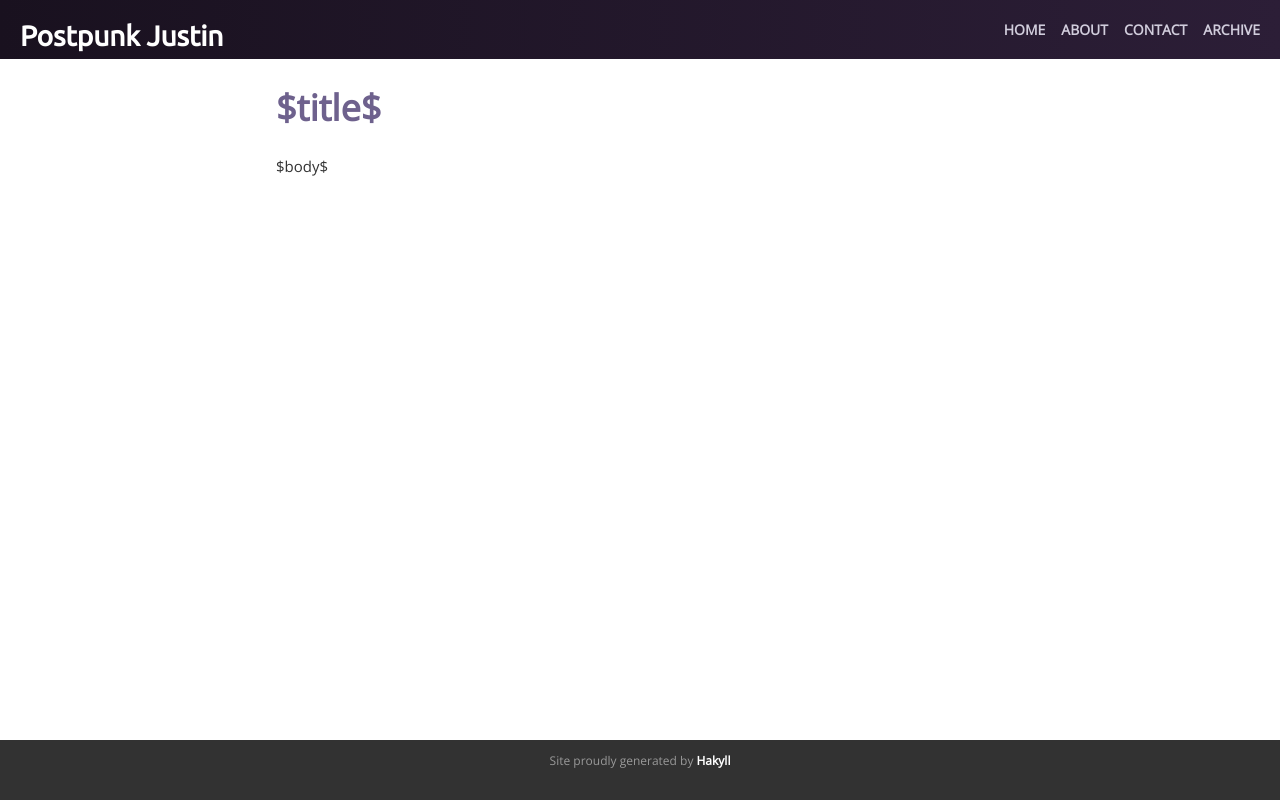
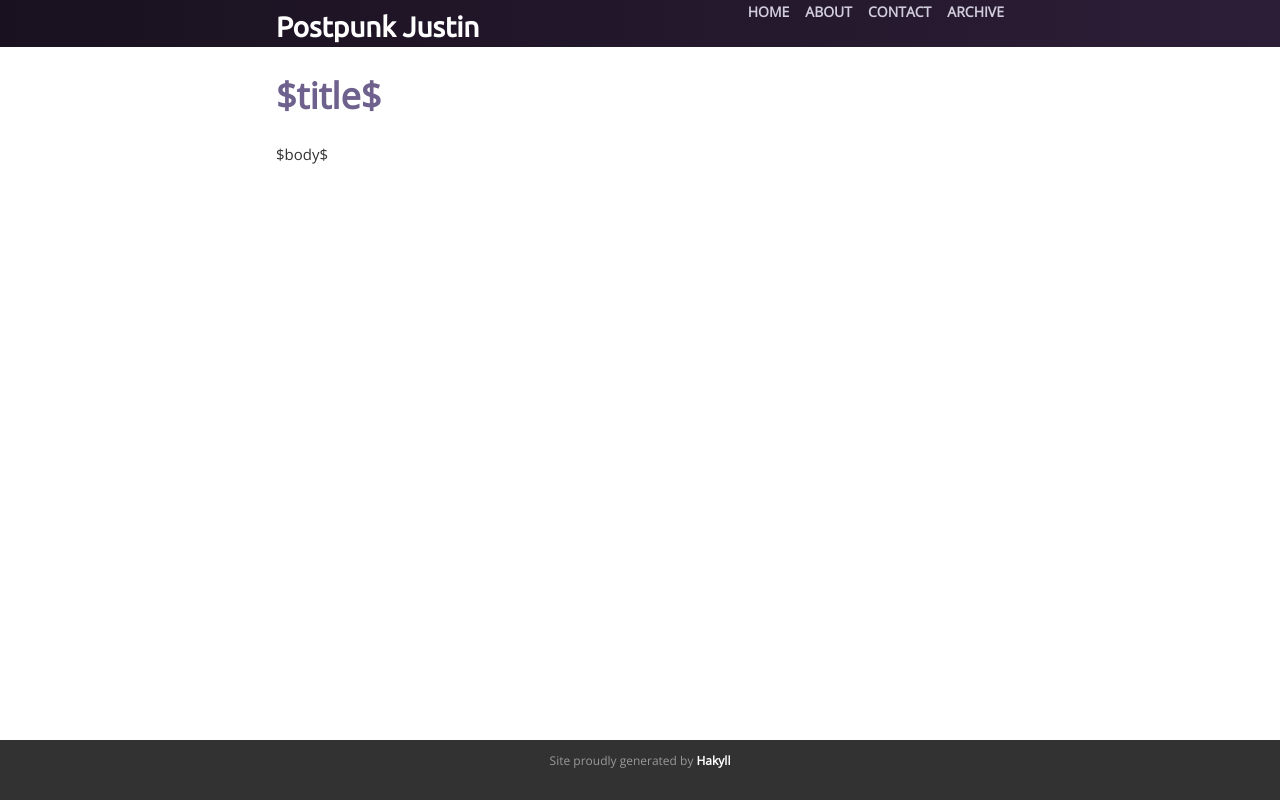
Before and after one commit to juxtin/juxtin.github.io, a plain HTML site: page templates/default.html in a window 1280 px wide. Drawn offline with nearby package versions, Linux system fonts and the light colour scheme.

Commit message:
attempt to tame navbar

```diff
--- a/css/haskell.org.css
+++ b/css/haskell.org.css
@@ -20,7 +20,8 @@ body {
 
 div#header {
     margin-bottom: 0px;
-    padding: 20px;
+    height: 45px;
+    padding: 1px;
     background: linear-gradient(to right,#19111f 0%,#2c1e37 100%);
 }
 
@@ -31,6 +32,7 @@ div#logo a {
     font-size: 28px;
     font-weight: bold;
     text-decoration: none;
+    padding-top: 10px;
 }
 
 div#header #navigation {
@@ -45,13 +47,18 @@ div#header #navigation a {
     margin-left: 12px;
     text-decoration: none;
     text-transform: uppercase;
+    vertical-align: middle;
+    padding-top: 24px;
+}
+
+span.navlink {
 }
 
 div#header #navigation a:hover{
   color: #FFFFFF;
 }
 
-div#content {
+div.content {
     /* mostly this is stolen from stephanboyer.com */
     -moz-box-sizing: border-box;
     -webkit-box-sizing: border-box;
--- a/templates/default.html
+++ b/templates/default.html
@@ -9,18 +9,20 @@
     </head>
     <body>
         <div id="header">
-            <div id="logo">
-                <a href="/">Postpunk Justin</a>
-            </div>
-            <div id="navigation">
-                <a href="/">Home</a>
-                <a href="/about.html">About</a>
-                <a href="/contact.html">Contact</a>
-                <a href="/archive.html">Archive</a>
+            <div class="content">
+                <div id="logo">
+                    <a href="/">Postpunk Justin</a>
+                </div>
+                <div id="navigation">
+                    <span class="navlink"><a href="/">Home</a></span>
+                    <span class="navlink"><a href="/about.html">About</a></span>
+                    <span class="navlink"><a href="/contact.html">Contact</a></span>
+                    <span class="navlink"><a href="/archive.html">Archive</a></span>
+                </div>
             </div>
         </div>
 
-        <div id="content">
+        <div class="content" id="content">
             <h1>$title$</h1>
 
             $body$
```
